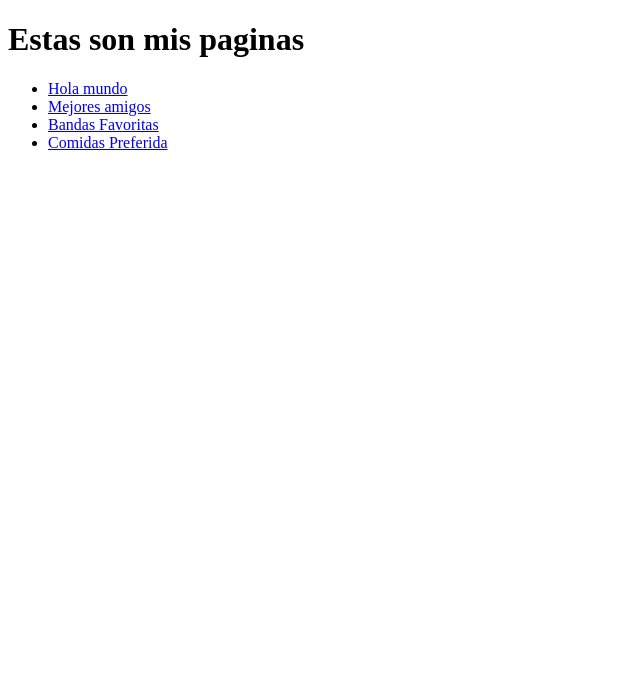
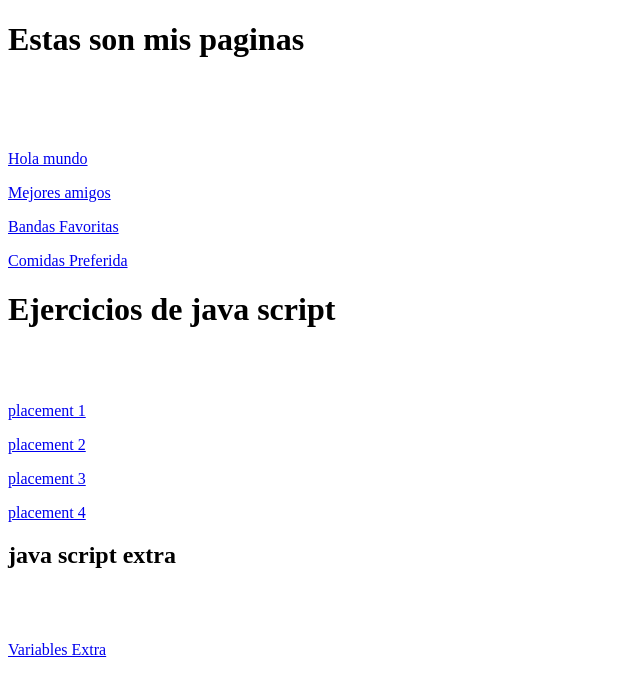
Before and after one commit to SuarezFACUNDO/Sistemas_de_control, a plain HTML site: page index.html in a window 1280 px wide. Shown: the whole page, without its empty margins (0-640 px from the left). Drawn offline with Linux system fonts and the light colour scheme.

Commit message:
Update index.html

```diff
--- a/index.html
+++ b/index.html
@@ -5,20 +5,26 @@
 	</head>
 	<body>
 		<h1>Estas son mis paginas</h1>
-		<ul>
-			<li>
-				<a href="./paginas/Hola-Mundo.html">Hola mundo</a>
-			</li>
-			<li>
-				<a href="./paginas/Mis-Mejores-Amigos.html">Mejores amigos</a>
-			</li>
-			<li>
-				<a href="./paginas/Bandas.html">Bandas Favoritas</a>
-			</li>
-			<li>
-				<a href="./paginas/Comidas-preferidas.html">Comidas Preferida</a>
-			</li>
+		<br/>
+		<br/>
+		<br/>
+		<p><a href="./paginas/Hola-Mundo.html">Hola mundo</a>
+		<p><a href="./paginas/Mis-Mejores-Amigos.html">Mejores amigos</a>
+		<p><a href="./paginas/Bandas.html">Bandas Favoritas</a>
+		<p><a href="./paginas/Comidas-preferidas.html">Comidas Preferida</a>
+		<br/>
 
-		</ul>
-	</body>
+	<h1>Ejercicios de java script</h1>
+	    <br/>
+		<br/>
+		<p><a href="./JavaScript/placement1.html">placement 1</a>
+		<p><a href="./JavaScript/placement2.html">placement 2</a>
+		<p><a href="./JavaScript/placement3.html">placement 3</a>
+		<p><a href="./JavaScript/placement4.html">placement 4</a>
+
+	<h2>java script extra</h2>
+	    <br/>
+		<br/>
+		<p><a href="./JavaScriptExtra/VariablesPrueba.html">Variables Extra</a>
+	<body>
 </html>
```
